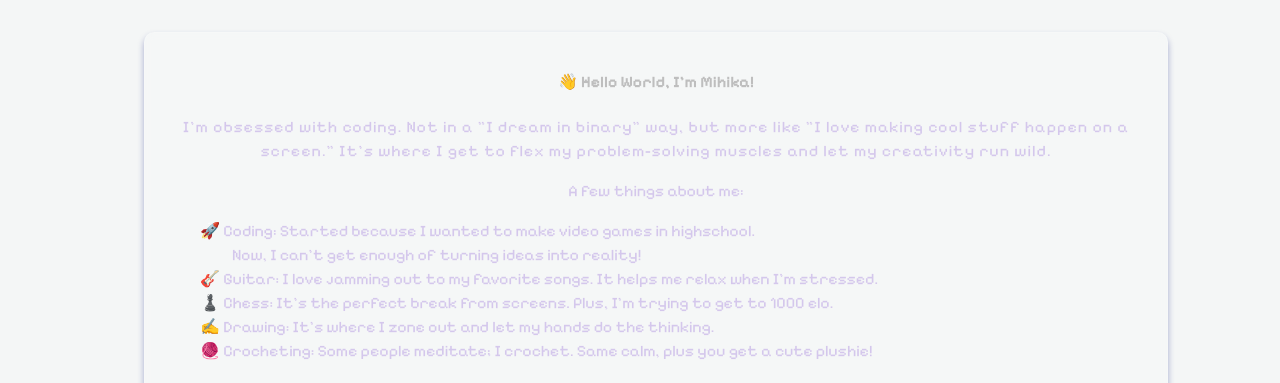
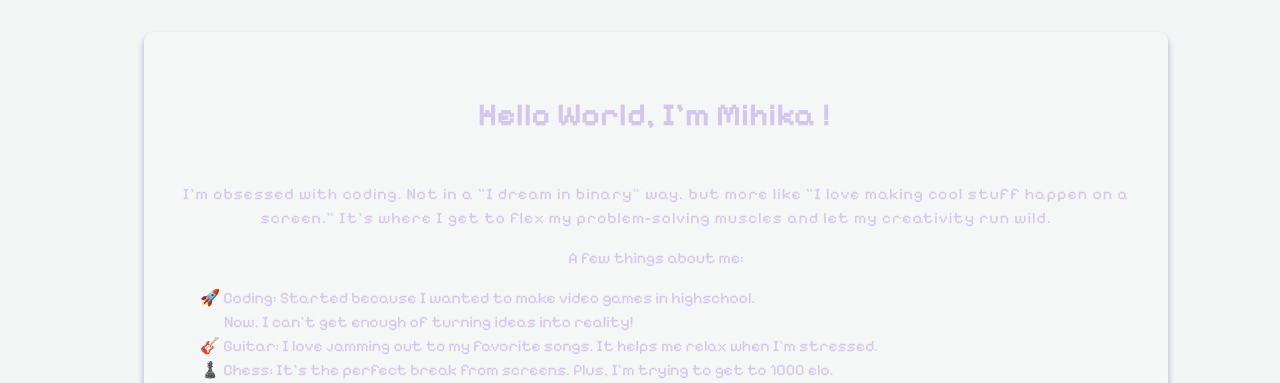
Before and after one commit to mihikakrishna/mihikakrishna.github.io, a React (Create React App) app: page /about in a window 1280 px wide. Shown: the part 235-618 px from the top of the page. Built offline with nearby package versions, Linux system fonts and the light colour scheme.

Commit message:
Add about-me typing effect

```diff
--- a/src/pages/About.js
+++ b/src/pages/About.js
@@ -1,19 +1,39 @@
-import React from 'react';
+import React, { useRef, useEffect } from 'react';
 
 export default function About() {
+  const typewriterRef = useRef(null);
+
+  useEffect(() => {
+    const element = typewriterRef.current;
+    const fullText = element.textContent;
+    element.textContent = '';
+
+    let i = 0;
+    const typingInterval = setInterval(() => {
+      if (i < fullText.length) {
+        element.textContent += fullText[i];
+        i++;
+      } else {
+        clearInterval(typingInterval);
+      }
+    }, 100);
+
+    return () => clearInterval(typingInterval);
+  }, []);
+
   return (
     <div>
       <h1>About</h1>
       <div className="glassmorphism-effect">
         <div className="content-box">
-          <h4>👋 Hello World, I'm Mihika!</h4>
+          <h4 ref={typewriterRef} className="typewriter" style={{ color: '#d4c7ec', fontSize: '200%'}}>Hello World, I'm Mihika !</h4>
           <p style={{ letterSpacing: '1px'}}>I'm obsessed with coding. Not in a "I dream in binary" way, but more like "I love making cool stuff happen on a screen." It's where I get to flex my problem-solving muscles and let my creativity run wild.</p>
           <p>A few things about me:</p>
           <ul style={{ textAlign: 'left', color: '#d4c7ec', listStyleType: 'none'}}>
           <li>
           🚀 Coding:
               Started because I wanted to make video games in highschool. <br></br>
-            <div style={{marginLeft: '2em'}}>
+            <div style={{marginLeft: '1.5em'}}>
               Now, I can't get enough of turning ideas into reality!
             </div>
           </li>
--- a/src/styles.css
+++ b/src/styles.css
@@ -157,3 +157,20 @@ p,
 .vertical-timeline-element-subtitle {
   color: #d4c7ec;
 }
+
+@keyframes typing {
+  from { width: 0; }
+  to { width: 100%; }
+}
+
+@keyframes blink-caret {
+  from, to { border-color: transparent }
+  50% { border-color: #d4c7ec; }
+}
+
+.typewriter {
+  overflow: hidden;
+  border-right: .15em solid #d4c7ec; /* Caret */
+  white-space: nowrap;
+  animation: blink-caret .75s step-end infinite;
+}
```
